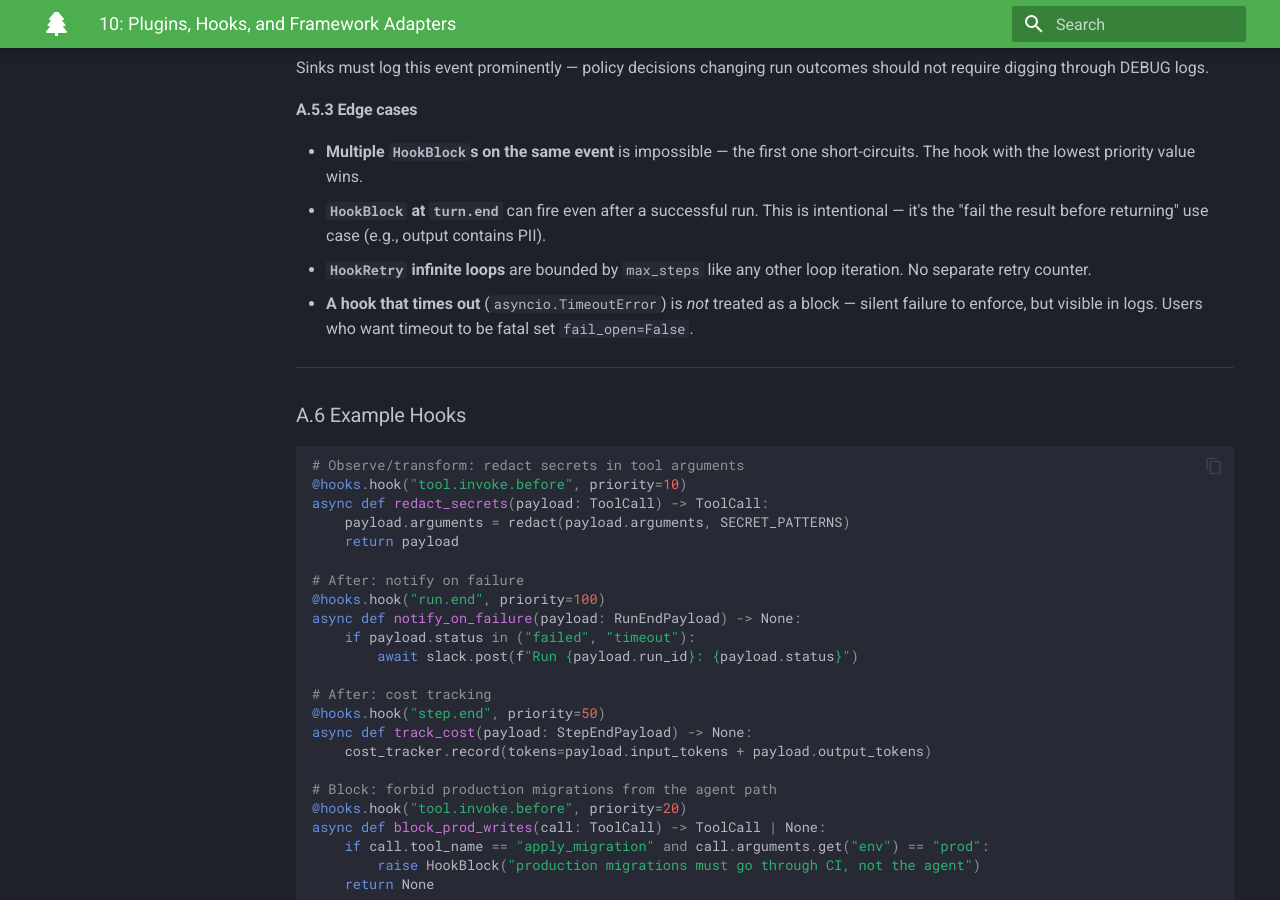
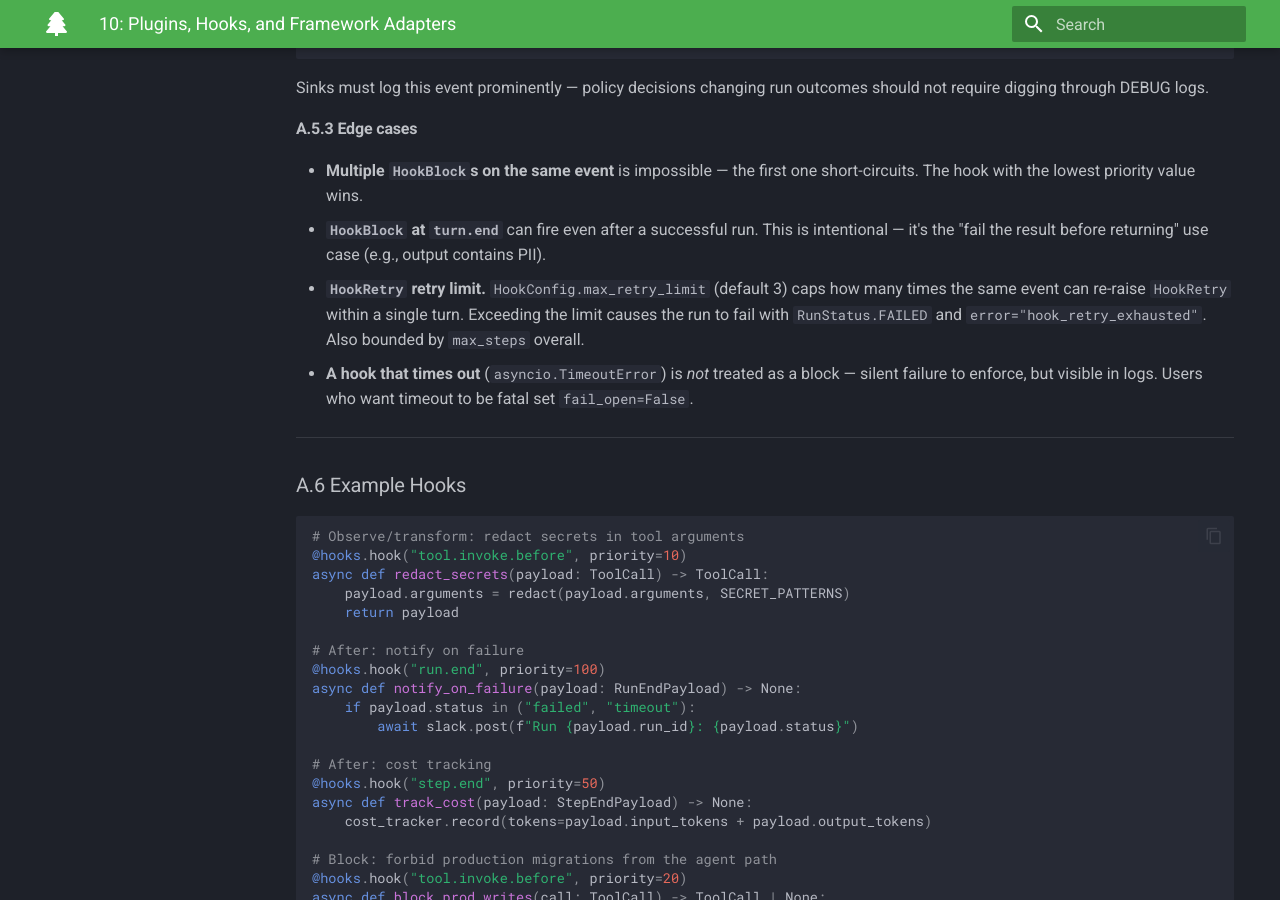
Before and after one commit to carlmueller-tribe/mori, an MkDocs documentation site: the page built from mori-docs/specs/10-PLUGINS-AND-ADAPTERS.md, in a window 1280 px wide and 900 px high, scrolled down 6041 px. Built offline with MkDocs 1.6.1 and Material for MkDocs 9.7.7, drawn with Linux system fonts in a browser that asks for light colours; some of the changed text lies outside the part shown.

Commit message:
docs(active-hooks): add max_retry_limit to HookConfig spec; correct retry-limit semantics

```diff
--- a/mori-docs/specs/10-PLUGINS-AND-ADAPTERS.md
+++ b/mori-docs/specs/10-PLUGINS-AND-ADAPTERS.md
@@ -47,6 +47,7 @@ class HookConfig(MoriModel):
     fail_open: bool = True          # Hook failures don't block operations
     log_hook_errors: bool = True
     log_hook_execution: bool = False
+    max_retry_limit: int = 3        # HookRetry attempts per turn before giving up
 
 HookHandler = Callable[[Any], Any] | Callable[[Any], Awaitable[Any]]
 
@@ -231,7 +232,7 @@ Sinks must log this event prominently — policy decisions changing run outcomes
 
 - **Multiple `HookBlock`s on the same event** is impossible — the first one short-circuits. The hook with the lowest priority value wins.
 - **`HookBlock` at `turn.end`** can fire even after a successful run. This is intentional — it's the "fail the result before returning" use case (e.g., output contains PII).
-- **`HookRetry` infinite loops** are bounded by `max_steps` like any other loop iteration. No separate retry counter.
+- **`HookRetry` retry limit.** `HookConfig.max_retry_limit` (default 3) caps how many times the same event can re-raise `HookRetry` within a single turn. Exceeding the limit causes the run to fail with `RunStatus.FAILED` and `error="hook_retry_exhausted"`. Also bounded by `max_steps` overall.
 - **A hook that times out** (`asyncio.TimeoutError`) is *not* treated as a block — silent failure to enforce, but visible in logs. Users who want timeout to be fatal set `fail_open=False`.
 
 ---
```
